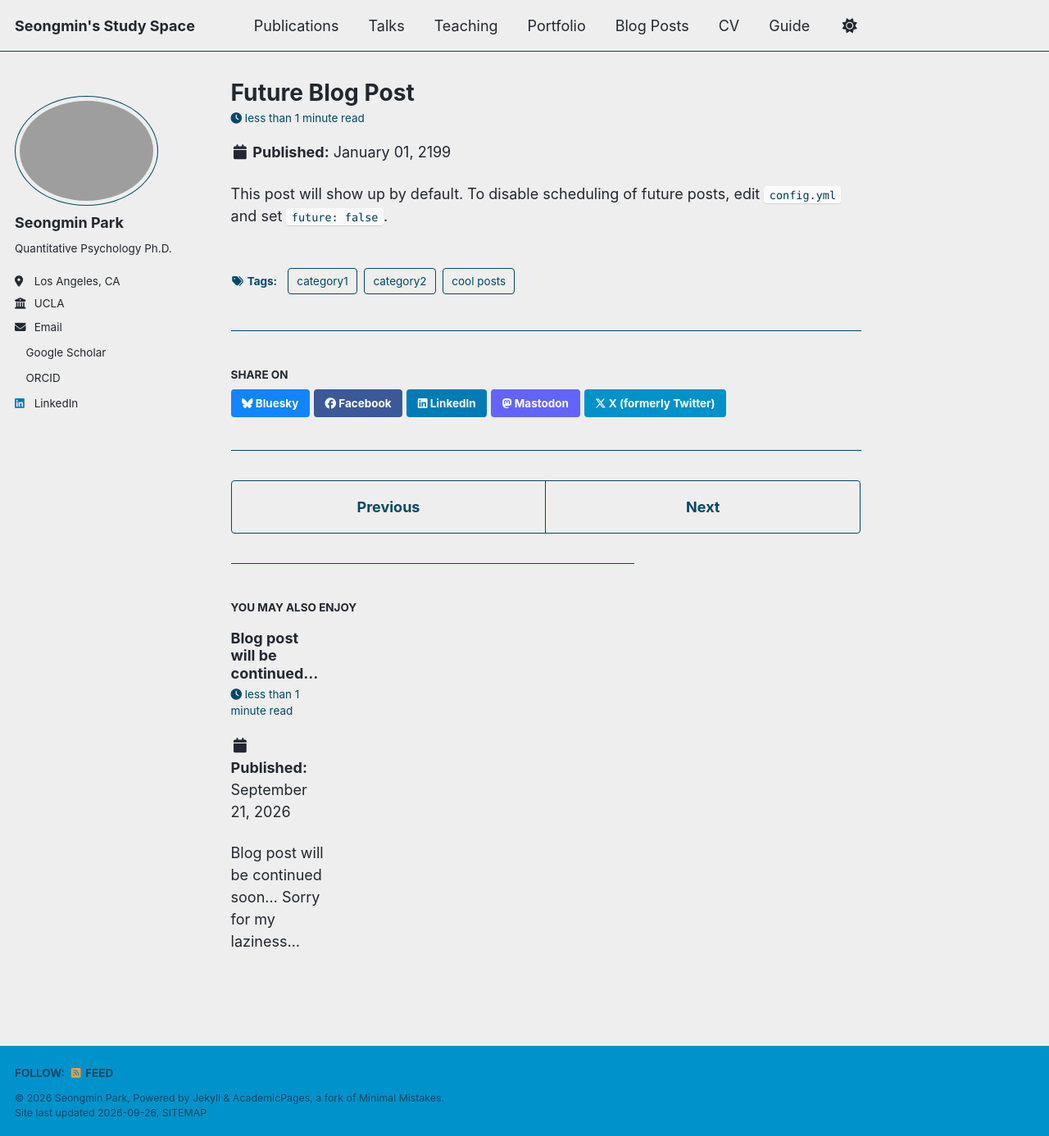
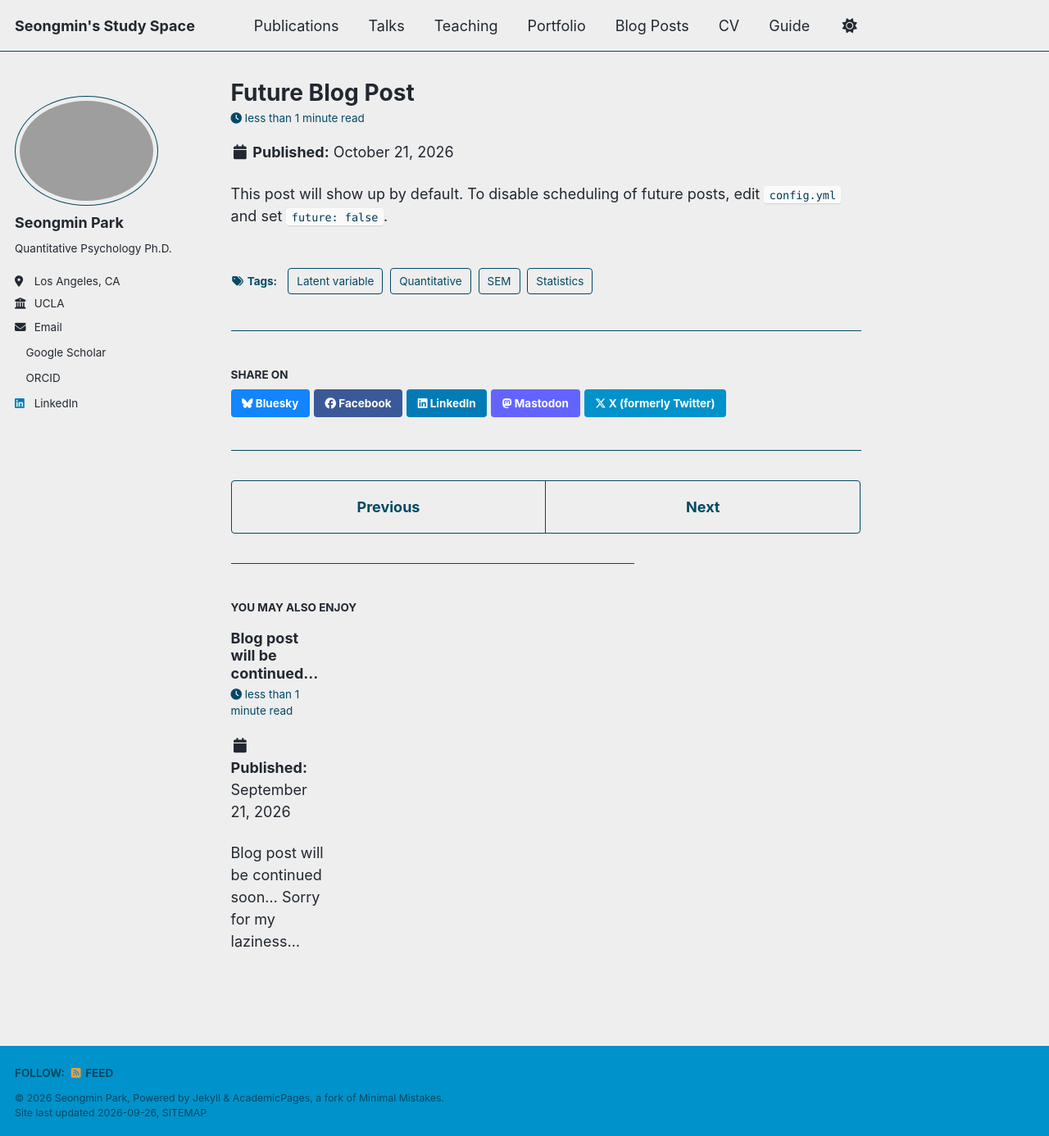
Before and after one commit to gganggang2/smparkedu, a Jekyll site: the page built from _posts/2026-10-21-future-post.md, in a window 1280 px wide and 1386 px high. Shown: the whole window at 82% size. Built offline with Jekyll 4.4.1, drawn with Linux system fonts in a browser that asks for light colours; a style sheet for code colours, icons or effects is not loaded.

Commit message:
Update and rename 2199-01-01-future-post.md to 2026-10-21-future-post.md

```diff
--- a/_posts/2199-01-01-future-post.md
+++ b/_posts/2026-10-21-future-post.md
@@ -1,11 +1,12 @@
 ---
 title: 'Future Blog Post'
-date: 2199-01-01
-permalink: /posts/2012/08/blog-post-4/
+date: 2026-10-21
+permalink: /posts/2026/10/blog-post-4/
 tags:
-  - cool posts
-  - category1
-  - category2
+  - Quantitative
+  - SEM
+  - Latent variable
+  - Statistics
 ---
 
 This post will show up by default. To disable scheduling of future posts, edit `config.yml` and set `future: false`.
```
